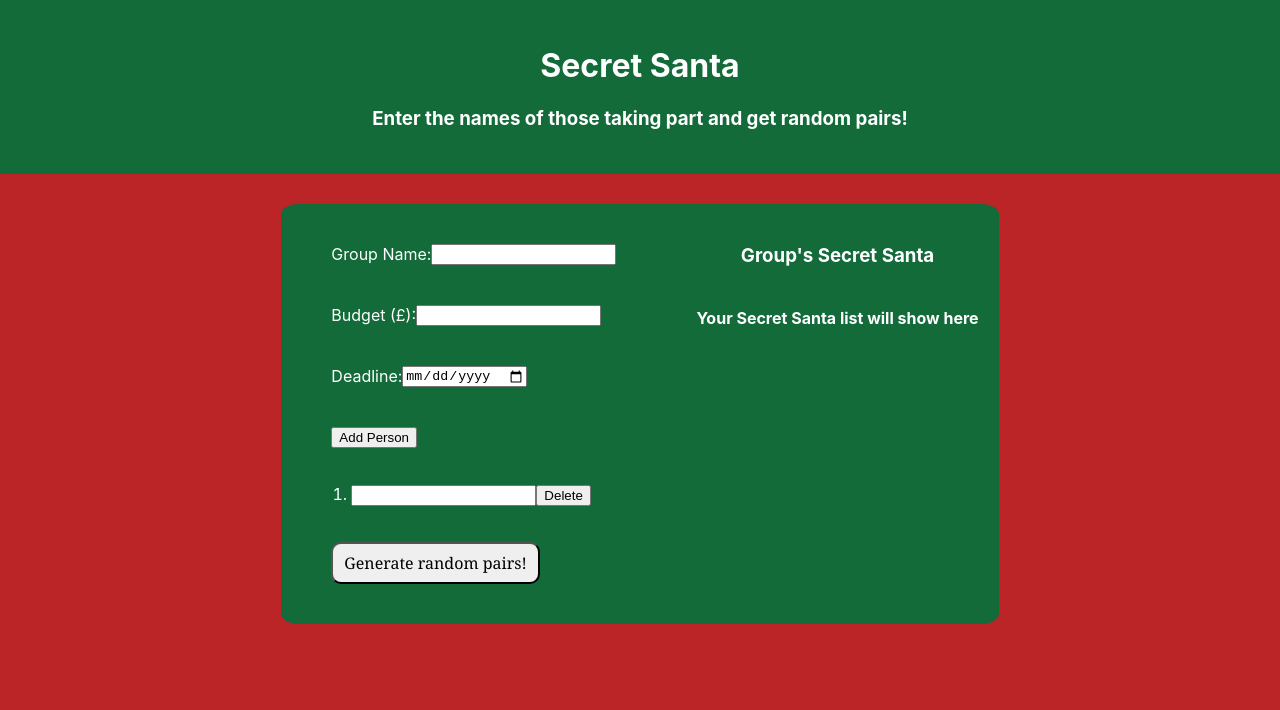
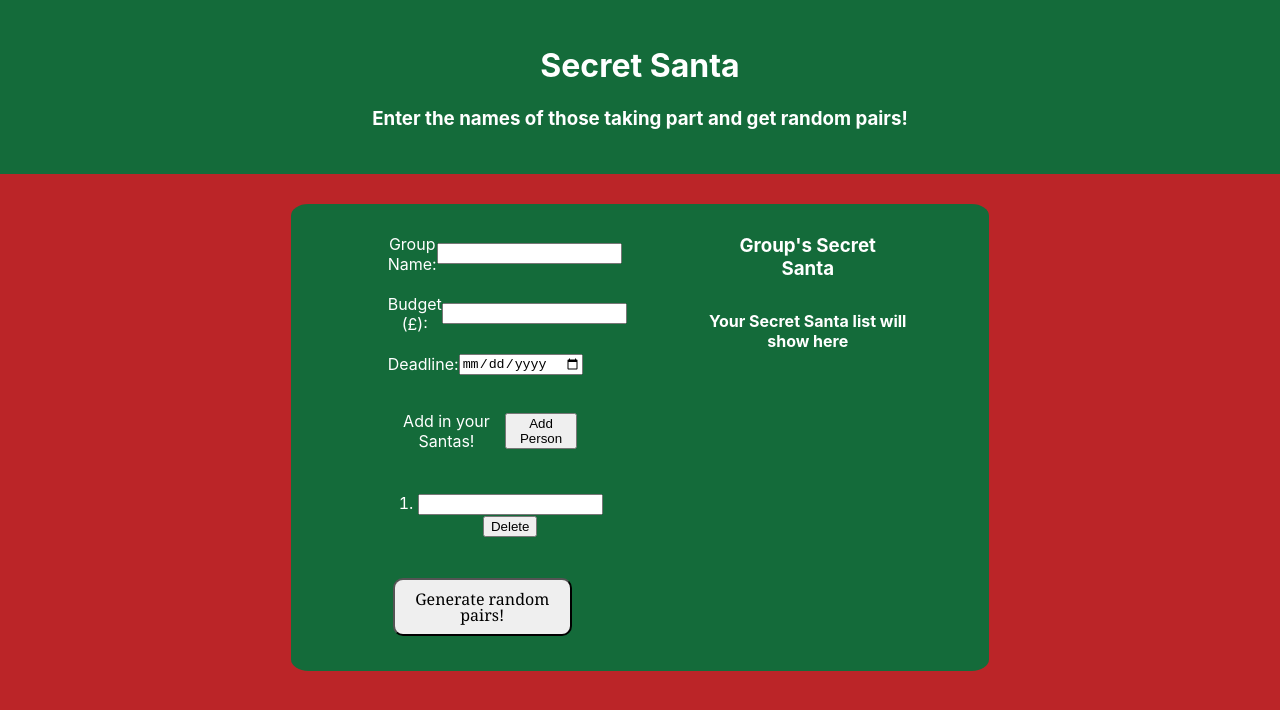
Before and after one commit to W1llB/Secret_Santa_Frontend, a React (Create React App) app in the folder secretsanta/: page / in a window 1280 px wide. Shown: the top 710 px of the page. Built offline with nearby package versions, Linux system fonts and the light colour scheme.

Commit message:
Reworking CSS with input field alignment & adding Copy functionality

```diff
--- a/secretsanta/src/components/App/App.css
+++ b/secretsanta/src/components/App/App.css
@@ -26,7 +26,7 @@ body {
   display: flex;
   flex-direction: row;
   align-items: stretch;
-  justify-content: center;
+  justify-content: space-evenly;
   color: white;
   font: bold;
   width: auto;
@@ -40,6 +40,7 @@ body {
   flex-direction: column;
   align-items: flex-start;
   justify-content: center;
+  width: 30%;
   margin-right: 10px;
   margin-left: 10px;
   padding: 20px;
@@ -54,8 +55,14 @@ body {
   justify-content: baseline;
   margin-left: 10px;
   padding: 20px;
+  width: 30%;
+
   /* background-color: var(--primary-colour);
     border-radius: 5%; */
+}
+
+.participantListItem {
+  margin-bottom: 10px;
 }
 
 .inputFieldContainer {
@@ -65,7 +72,7 @@ body {
   align-items: center;
   flex: 1 1 0px;
   font-size: 1rem;
-  padding: 10px;
+  /* padding: 10px; */
   margin: 10px;
 }
 
@@ -74,15 +81,29 @@ body {
   flex-direction: row;
   align-items: center;
   justify-content: center;
+}
 
+/* label {
+  margin-right: 25px;
+  /* line-height: 26px; */
+  /* margin-bottom: 10px;
+} */
 
-}
+/* input {
+  display: flex;
+  flex-direction: row;
+  justify-content: center;
+  height: 20px;
+  flex: 0 0 200px;
+  margin-left: 10px;
+} */
 
 .listHeader {
   display: flex;
+  flex-direction: row;
   align-items: center;
-  justify-content: center;
-  padding: 10px;
+  justify-content: flex-start;
+  /* padding: 10px; */
   margin: 10px;
 }
 
@@ -101,9 +122,10 @@ body {
   flex-direction: row;
   align-items: center;
   justify-content: center;
+  align-self: center;
   flex: 1;
   padding: 10px;
-  margin: 10px;
+  margin: 5px;
 }
 .generateButton {
   color: rgb(0, 0, 0);
--- a/secretsanta/src/components/GeneralForm/generalForm.js
+++ b/secretsanta/src/components/GeneralForm/generalForm.js
@@ -65,6 +65,7 @@ function GeneralForm({
       </div>
 
       <div className="listHeader">
+        <p>Add in your Santas!</p>
         <button
           className="participantFormButtons"
           onClick={(e) => addMemberClick(e)}
```
